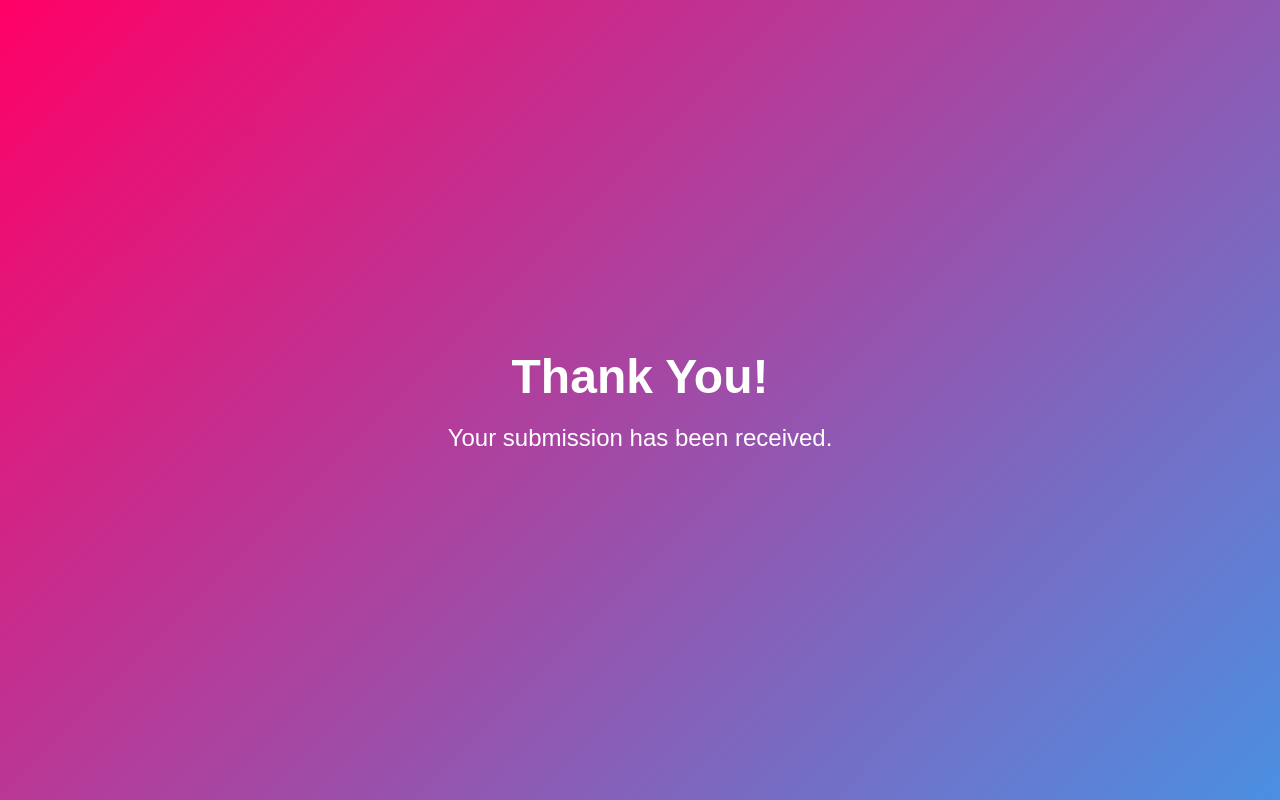
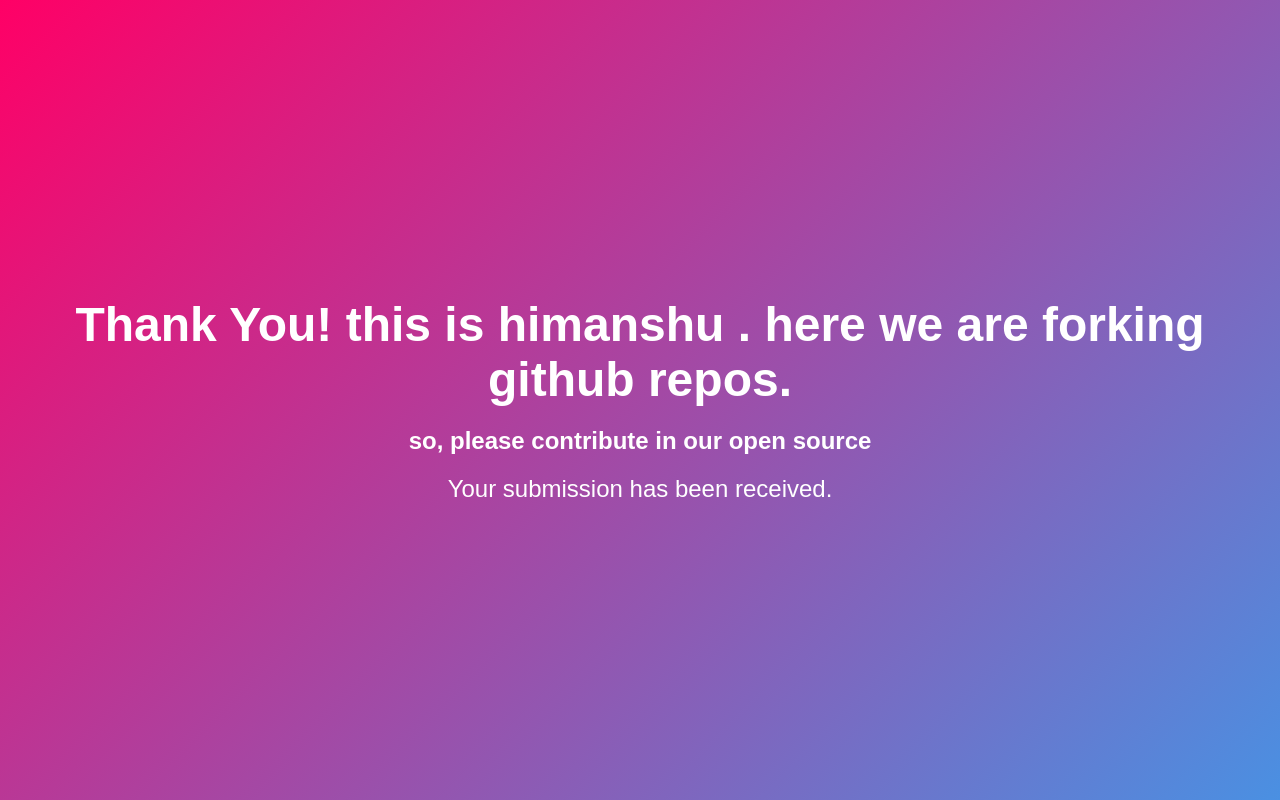
Before and after one commit to whitedevil9911/Himanshu-portfolio-main, a plain HTML site: page Himanshu--Portfolio-main/thankyou.html in a window 1280 px wide. Drawn offline with Linux system fonts and the light colour scheme.

Commit message:
Update thankyou.html

```diff
--- a/Himanshu--Portfolio-main/thankyou.html
+++ b/Himanshu--Portfolio-main/thankyou.html
@@ -48,7 +48,8 @@
 </head>
 <body>
     <div class="thank-you-container">
-        <h1 class="thank-you-message">Thank You! </h1>
+        <h1 class="thank-you-message">Thank You! this is himanshu . here we are forking github repos.</h1>
+        <h2>so, please contribute in our open source</h2>
         <p class="sub-message">Your submission has been received.</p>
     </div>
 </body>
```
